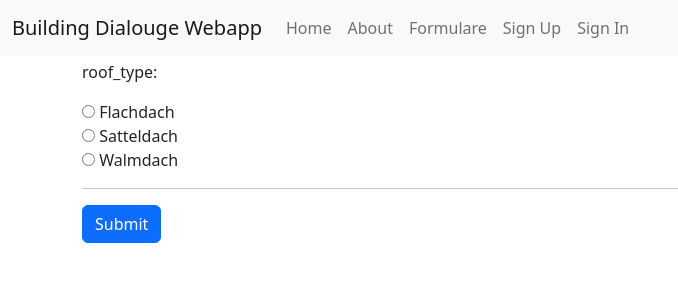
After one commit to rl-institut/bd_app, a Django app: page /roof/ in a window 1280 px wide. The commit adds this page. Shown: the top 300 px of the page, without its empty margins (0-678 px from the left). Run offline with Django 4.2, Linux system fonts and the light colour scheme; parts of the project's set-up code (start-up, migrations or seed data) failed here and were passed over; some libraries are stand-ins or nearby versions.

Commit message:
added roof view, template and forms with if else logic

```diff
--- a/building_dialouge_webapp/heat/forms.py
+++ b/building_dialouge_webapp/heat/forms.py
@@ -1,4 +1,50 @@
 from django import forms
+
+
+class RoofTypeForm(forms.Form):
+    roof_type = forms.ChoiceField(
+        label="roof_type",
+        choices=[
+            ("flachdach", "Flachdach"),
+            ("satteldach", "Satteldach"),
+            ("walmdach", "Walmdach"),
+        ],
+        widget=forms.RadioSelect,
+    )
+
+
+class RoofDetailsForm(forms.Form):
+    roof_area = forms.IntegerField(
+        label="roof_area",
+        widget=forms.NumberInput(attrs={"class": "form-control"}),
+        required=False,
+    )
+    roof_orientation = forms.ChoiceField(
+        label="In welcher Richtung ist ihr Dach ausgerichtet?",
+        choices=[
+            ("n", "N"),
+            ("no", "NO"),
+            ("o", "O"),
+            ("so", "SO"),
+            ("sw", "SW"),
+            ("s", "S"),
+            ("w", "W"),
+            ("nw", "NW"),
+        ],
+        widget=forms.RadioSelect,
+    )
+    number_roof_windows = forms.IntegerField(
+        label="number_of_roofs",
+        widget=forms.NumberInput(attrs={"class": "form-control"}),
+        required=False,
+    )
+
+
+class RoofInsulationForm(forms.Form):
+    roof_insulation_exists = forms.ChoiceField(
+        label="roof_insulation_exists",
+        choices=[(True, "Yes"), (False, "No")],
+    )
 
 
 class ElectricityConsumptionForm(forms.Form):
--- a/building_dialouge_webapp/heat/urls.py
+++ b/building_dialouge_webapp/heat/urls.py
@@ -6,4 +6,5 @@ app_name = "heat"
 
 urlpatterns = [
     path("forms/", views.handle_forms, name="forms"),
+    path("roof/", views.roof_view, name="roof"),
 ]
--- a/building_dialouge_webapp/heat/views.py
+++ b/building_dialouge_webapp/heat/views.py
@@ -8,6 +8,9 @@ from .forms import HeatConsumptionForm
 from .forms import HeatGenerationForm
 from .forms import HeatGenerationForm2
 from .forms import HeatStorageForm
+from .forms import RoofDetailsForm
+from .forms import RoofInsulationForm
+from .forms import RoofTypeForm
 
 
 def handle_forms(request):
@@ -52,3 +55,61 @@ def handle_forms(request):
         }
 
     return render(request, "pages/heat_forms.html", context)
+
+
+roof_form_steps = {
+    "roof_type": ["pages/roof.html", "roof_type_form", RoofTypeForm],
+    "roof_insulation": [
+        "partials/roof_insulation_partial.html",
+        "roof_insulation_form",
+        RoofInsulationForm,
+    ],
+    "roof_details": [
+        "partials/roof_details_partial.html",
+        "roof_details_form",
+        RoofDetailsForm,
+    ],
+}
+
+
+def roof_view(request):
+    """
+    This view renders the first roof-page load with its forms (GET)
+    or it renders partials with the next forms depending on the input (POST).
+
+    Parameters:
+    - request: HttpRequest object representing the client's request.
+
+    Returns:
+    - render, with the fitting partial and form
+    """
+    if request.method != "POST":
+        form_step = put_step_in_session(request, "roof_step", "roof_type")
+    if request.method == "POST":
+        if request.POST.get("roof_type") == "flachdach":
+            form_step = put_step_in_session(request, "roof_step", "roof_insulation")
+
+        elif (
+            request.POST.get("roof_type") == "satteldach"
+            or request.POST.get("roof_type") == "walmdach"
+        ):
+            form_step = put_step_in_session(request, "roof_step", "roof_details")
+
+        else:
+            form_step = put_step_in_session(request, "roof_step", "roof_insulation")
+
+    partial_name, template_variable, form_class = roof_form_steps[form_step[-1]]
+    form_instance = form_class()
+    return render(request, partial_name, {template_variable: form_instance})
+
+
+def put_step_in_session(request, name_session_list, current_step):
+    """
+    Handles the saving of a step in the session.
+    returns: form_step_list, the list with all steps used in this view
+    """
+    form_step_list = request.session.get(name_session_list, [])
+    form_step_list.append(current_step)
+    request.session["roof_step"] = form_step_list
+
+    return form_step_list
--- a/building_dialouge_webapp/templates/base.html
+++ b/building_dialouge_webapp/templates/base.html
@@ -42,6 +42,7 @@
       <!-- place project specific Javascript in this file -->
       {% compress js %}
         <script defer src="{% static 'js/project.js' %}"></script>
+        <script src="https://unpkg.com/htmx.org@2.0.3"></script>
       {% endcompress %}
     {% endblock javascript %}
   </head>
--- /dev/null
+++ b/building_dialouge_webapp/templates/pages/roof.html
@@ -0,0 +1,15 @@
+{% extends "base.html" %}
+
+{% block content %}
+  <form hx-post="{% url 'heat:roof' %}" hx-target="#choice_of_type">
+    {% csrf_token %}
+    <div class="mb-3">
+      {{ roof_type_form.as_p }}
+      <hr />
+    </div>
+    <button type="submit" class="btn btn-primary">Submit</button>
+  </form>
+  <div id="choice_of_type"></div>
+  <div id="placeholder_roof_details"></div>
+  <div id="placeholder_roof_insulation"></div>
+{% endblock content %}
```
Also changed, not shown: building_dialouge_webapp/templates/partials/roof_details_partial.html (added, +9 -0 lines), building_dialouge_webapp/templates/partials/roof_insulation_partial.html (added, +8 -0 lines).
